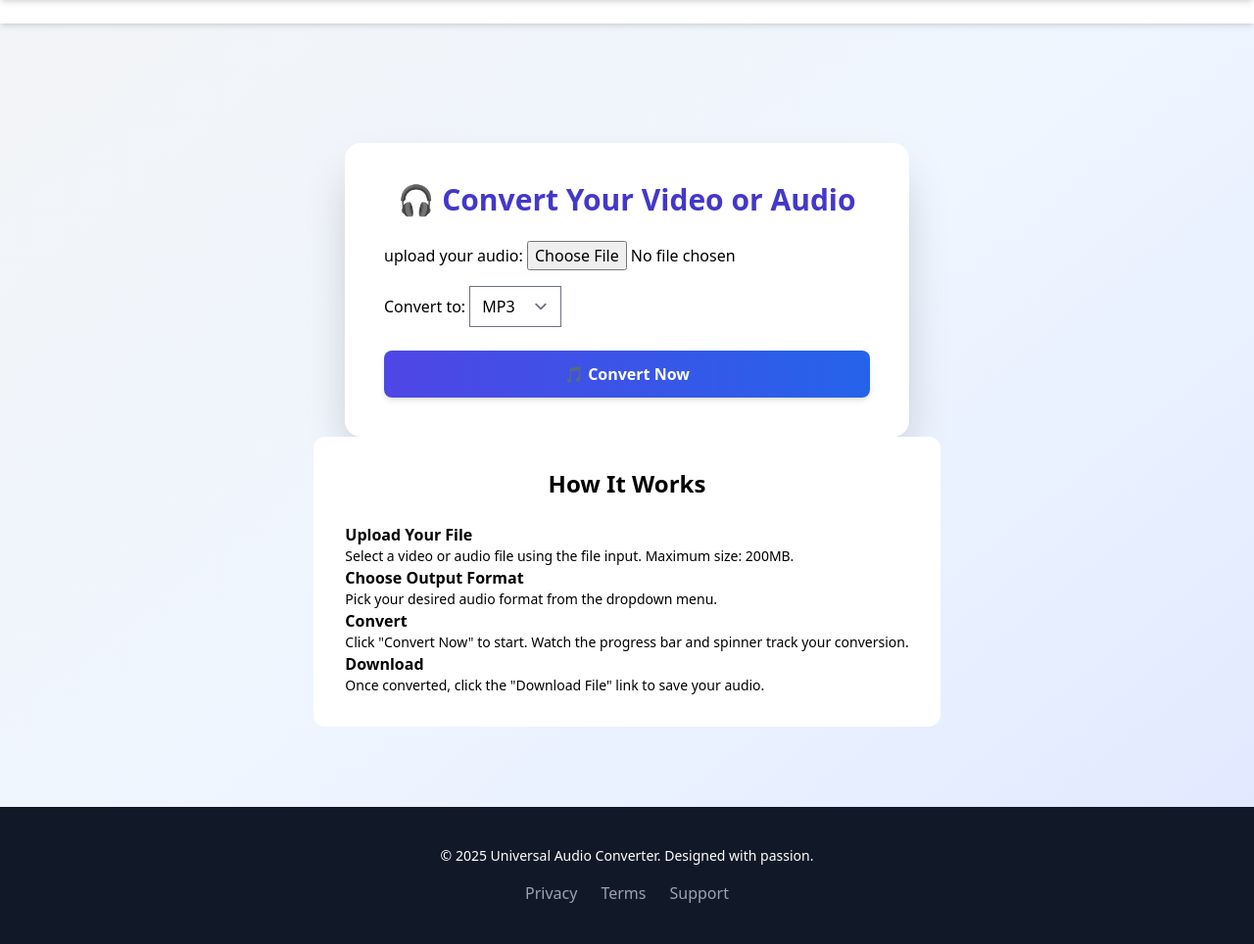
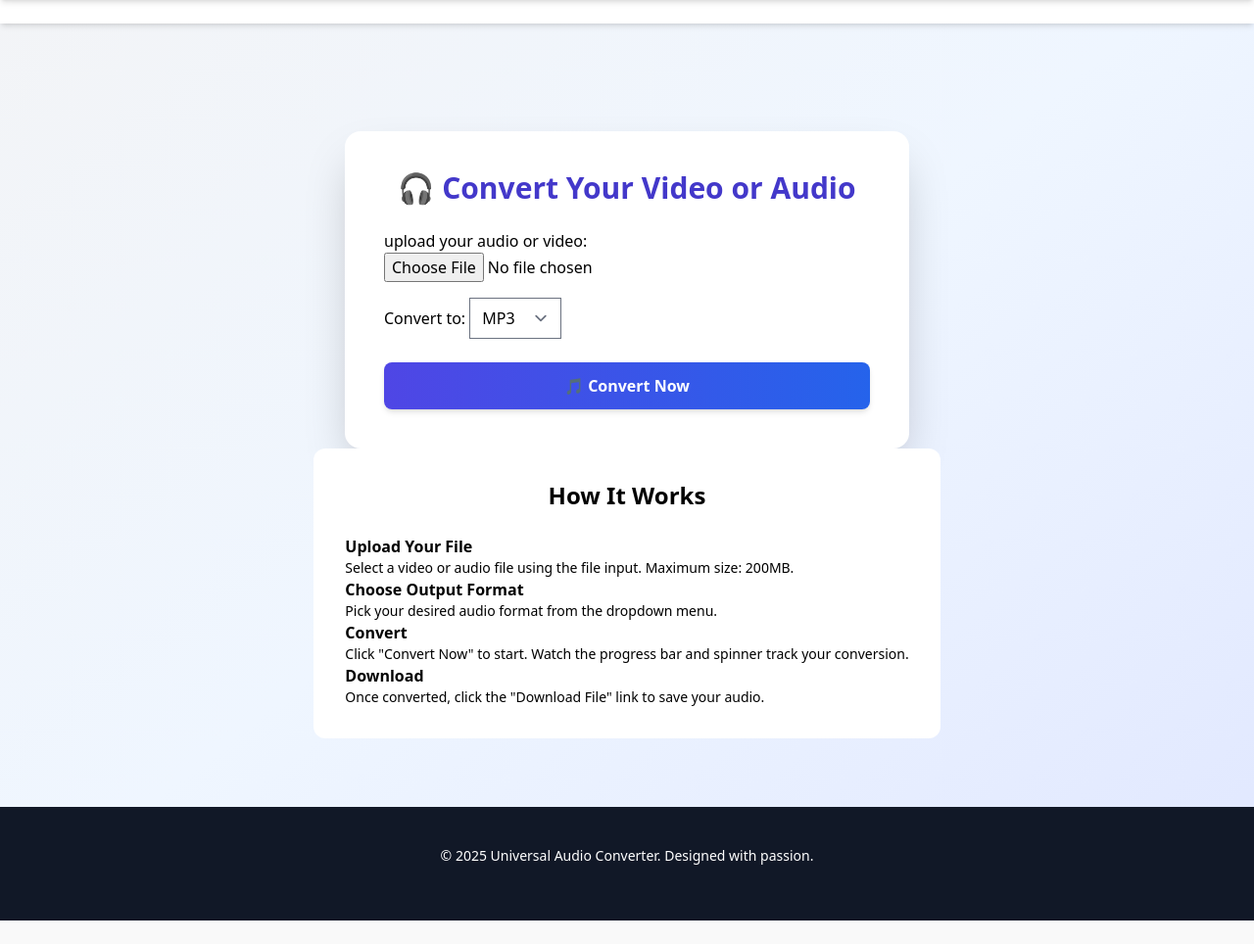
Before and after one commit to akshayverma21/audio-converter, a Django app: page / in a window 1280 px wide. Shown: the part 64-1028 px from the top of the page at 98% size. After the commit the page ends 1004 px from the top, so only its background shows below. Run offline with Django 4.2, Linux system fonts and the light colour scheme; parts of the project's set-up code (start-up, migrations or seed data) failed here and were passed over; some libraries are stand-ins or nearby versions.

Commit message:
Updated audio converter to use static-media for downloads and updated templates

```diff
--- a/audio_converter/settings.py
+++ b/audio_converter/settings.py
@@ -70,14 +70,13 @@ NPM_BIN_PATH = 'npm.cmd'
 
 MIDDLEWARE = [
     'django.middleware.security.SecurityMiddleware',
-    'whitenoise.middleware.WhiteNoiseMiddleware',
     'django.contrib.sessions.middleware.SessionMiddleware',
     'django.middleware.common.CommonMiddleware',
     'django.middleware.csrf.CsrfViewMiddleware',
     'django.contrib.auth.middleware.AuthenticationMiddleware',
     'django.contrib.messages.middleware.MessageMiddleware',
     'django.middleware.clickjacking.XFrameOptionsMiddleware',
-
+    'whitenoise.middleware.WhiteNoiseMiddleware',
 ]
 
 ROOT_URLCONF = 'audio_converter.urls'
@@ -184,7 +183,8 @@ USE_TZ = True
 STATIC_URL = '/static/'
 # STATICFILES_DIRS= [os.path.join(BASE_DIR, 'audio_converter', 'static')]
 STATIC_ROOT = os.path.join(BASE_DIR, 'staticfiles')
-STATICFILES_STORAGE = 'whitenoise.storage.CompressedManifestStaticFilesStorage'
+STATIC_MEDIA_ROOT = os.path.join(BASE_DIR, 'static-media')
+STATIC_MEDIA_URL = '/'
 
 MEDIA_URL= '/media/'
 MEDIA_ROOT= os.path.join(BASE_DIR, 'media')
--- a/audio_youtube/forms.py
+++ b/audio_youtube/forms.py
@@ -13,7 +13,7 @@ SUPPORTED_FORMATS = [
     ('wma', 'WMA'),
 ]
 class AudioConverterForm(forms.Form):
-    audio_file=forms.FileField(label="upload your audio")
+    audio_file=forms.FileField(label="upload your audio or video")
     format=forms.ChoiceField(choices=SUPPORTED_FORMATS, label="Convert to")
 
 
--- a/audio_youtube/views.py
+++ b/audio_youtube/views.py
@@ -68,11 +68,11 @@ def converter(request):
 
             input_full_path = conversion.original_file.path
             output_name = f"{uuid4()}.{target_format}"
-            output_path = os.path.join(settings.MEDIA_ROOT, 'converted', output_name)
+            output_path = os.path.join(settings.STATIC_MEDIA_ROOT, 'converted', output_name)
             os.makedirs(os.path.dirname(output_path), exist_ok=True)
 
             # Cleanup task
-            threading.Thread(target=delete_files, args=([input_full_path, output_path], 30*60)).start()
+            threading.Thread(target=delete_files, args=([input_full_path, output_path], 30)).start()
 
             try:
                 success, error = convert_audio_ffmpeg(input_path, output_path, target_format)
@@ -86,7 +86,8 @@ def converter(request):
                 conversion.status = 'completed'
                 conversion.save()
 
-                download_url = settings.MEDIA_URL + f'converted/{output_name}'
+                STATIC_SITE_BASE = "https://audiofiles-audio_converter.onrender.com"
+                download_url = f"{STATIC_SITE_BASE}/converted/{output_name}"
 
                 if request.headers.get('x-requested-with') == 'XMLHttpRequest' or request.GET.get('json') == 'true':
                     return JsonResponse({
--- a/templates/layout.html
+++ b/templates/layout.html
@@ -66,9 +66,9 @@
     <div class="max-w-7xl mx-auto px-4 sm:px-6 lg:px-8 text-center">
       <p class="text-sm">© 2025 Universal Audio Converter. Designed with passion.</p>
       <div class="mt-4 flex justify-center space-x-6">
-        <a href="/" class="text-gray-400 hover:text-white">Privacy</a>
+        {% comment %} <a href="/" class="text-gray-400 hover:text-white">Privacy</a>
         <a href="/" class="text-gray-400 hover:text-white">Terms</a>
-        <a href="/" class="text-gray-400 hover:text-white">Support</a>
+        <a href="/" class="text-gray-400 hover:text-white">Support</a> {% endcomment %}
       </div>
     </div>
   </footer>
```
Also changed, not shown: audio_youtube/templates/converting.html (deleted, +0 -7 lines).
